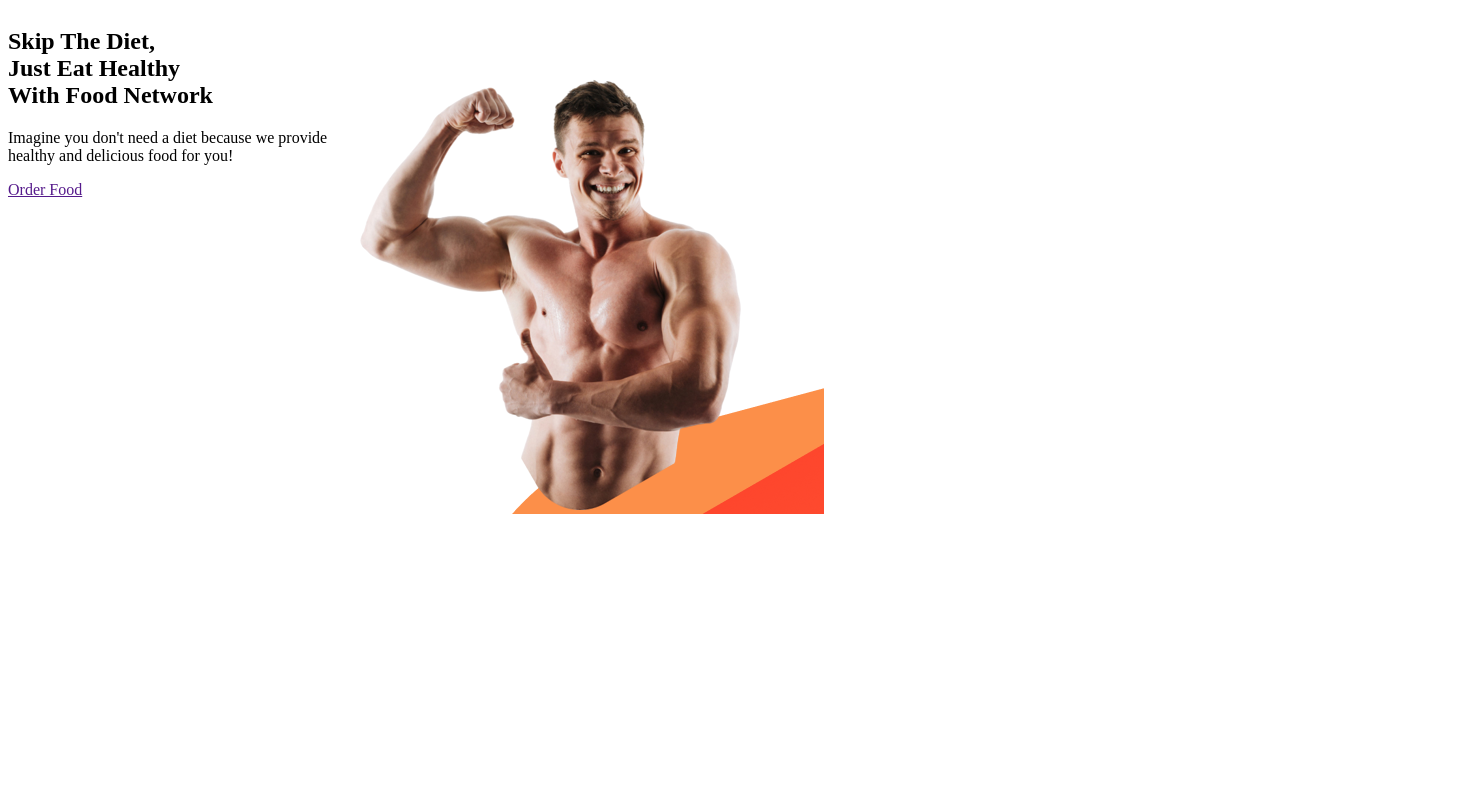
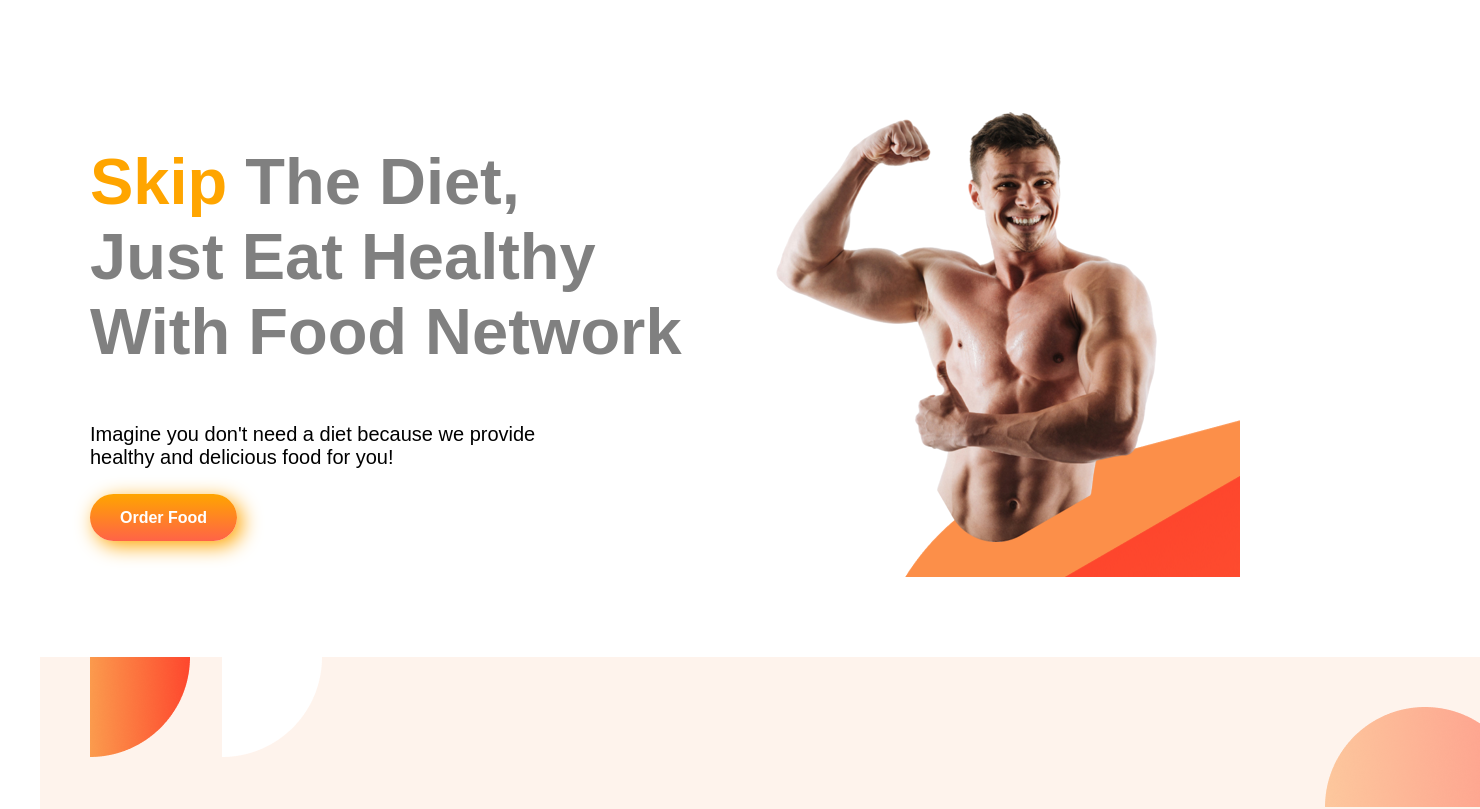
Before and after one commit to Greymist-WOLF/eat-healthy, a plain HTML site: page index.html in a window 1280 px wide. Shown: the top 809 px of the page, 1480 px wide, since content can reach past the window. Drawn offline with Linux system fonts and the light colour scheme.

Commit message:
few done

```diff
--- a/index.html
+++ b/index.html
@@ -9,10 +9,14 @@
 </head>
 <body>
     <section>
+        <div class="half-width1">
+            <h1><span class="text-color">Skip</span> The Diet,<br>Just Eat Healthy <br>With Food Network</h1>
         <div>
-            <h1>Skip The Diet,<br>Just Eat Healthy <br>With Food Network</h1>
-            <p>Imagine you don't need a diet because we provide <br>healthy and delicious food for you!</p>
-            <a href="">Order Food</a>
+            <p >Imagine you don't need a diet because we provide <br>healthy and delicious food for you!</p>
+        </div>
+        <div>
+            <a class="button1" target="_blank" href="">Order Food</a>
+        </div>
         </div>
         <div id="img-1">
             <img src="images2/Hero_Image-removebg-preview.png" alt="fit person">
@@ -20,6 +24,18 @@
 
         </div>
     </section>
+    <section>
+        <div id="img-2">
+            <img src="images/shapes/7.png" alt="background image">
+
+        </div>
+        <div>
+
+        </div>
+        <div>
+
+        </div>
+    </section>
 
 </body>
 </html>
--- a/style.css
+++ b/style.css
@@ -1,8 +1,42 @@
+body{
+    font-family: 'Poppins', sans-serif;
+    margin: 0%;
+}
 section{
     display: flex;
+    padding: 40px;
 
 }
 #img-1{
     background-image: url(images/shapes/Group\ 8450.png);
-    background-repeat: no-repeat;
+    background-repeat:no-repeat;
+
+
 }
+.half-width1{
+    width: 60%;
+    padding: 50px;
+}
+.text-color{
+    color: orange;
+}
+.button1{
+text-decoration: none;
+background-image: linear-gradient(orange,tomato);
+padding: 15px 30px;
+color: white;
+font-weight: 600;
+border-radius: 30px;
+box-shadow: 5px 5px 20px orange ;
+}
+h1{
+    font-size: 65px;
+    color: gray;
+}
+p{
+    padding-bottom: 20px;
+    font-size: 20px;
+}
+#img-2{
+    margin: 0%;
+}
```
